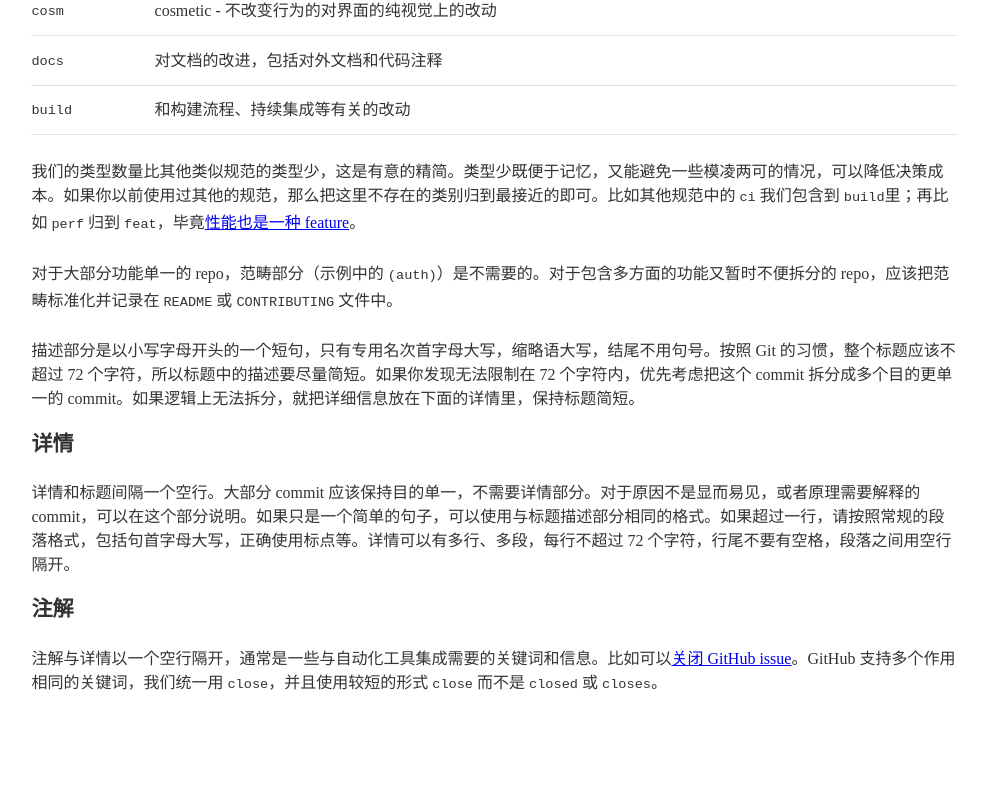
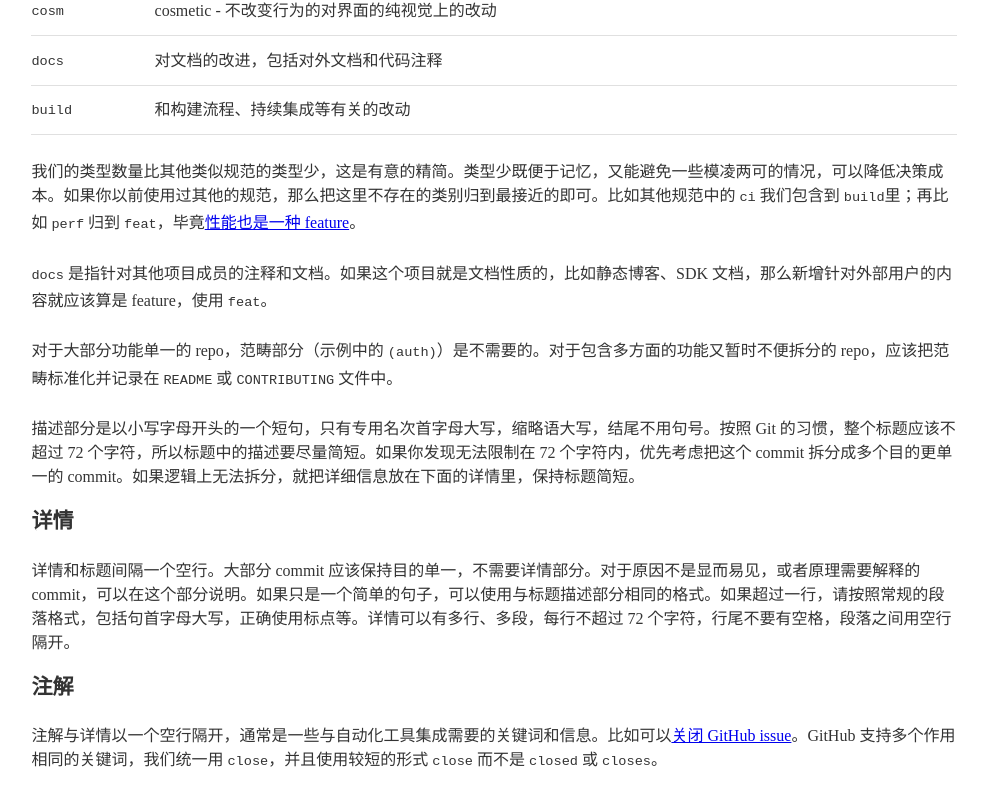
Before and after one commit to leancloud/open, a Gatsby site: page /git-commit-message in a window 1280 px wide. Shown: the part 1464-2270 px from the top of the page, without its empty margins (146-1132 px from the left). Before the commit the page ends 2206 px from the top, so only its background shows below. Built offline with nearby package versions, Linux system fonts and the light colour scheme; Gatsby itself is replaced by a stand-in of ours; some packages are replaced by stand-ins of ours; what typography-theme-moraga would draw is missing.

Commit message:
feat(vcm):  clarify the docs commit type

```diff
--- a/src/pages/git-commit-message.md
+++ b/src/pages/git-commit-message.md
@@ -56,6 +56,8 @@ close #12
 
 我们的类型数量比其他类似规范的类型少，这是有意的精简。类型少既便于记忆，又能避免一些模凌两可的情况，可以降低决策成本。如果你以前使用过其他的规范，那么把这里不存在的类别归到最接近的即可。比如其他规范中的 `ci` 我们包含到 `build`里；再比如 `perf` 归到 `feat`，毕竟[性能也是一种 feature](https://blog.codinghorror.com/performance-is-a-feature/)。
 
+`docs` 是指针对其他项目成员的注释和文档。如果这个项目就是文档性质的，比如静态博客、SDK 文档，那么新增针对外部用户的内容就应该算是 feature，使用 `feat`。
+
 对于大部分功能单一的 repo，范畴部分（示例中的 `(auth)`）是不需要的。对于包含多方面的功能又暂时不便拆分的 repo，应该把范畴标准化并记录在 `README` 或 `CONTRIBUTING` 文件中。
 
 描述部分是以小写字母开头的一个短句，只有专用名次首字母大写，缩略语大写，结尾不用句号。按照 Git 的习惯，整个标题应该不超过 72 个字符，所以标题中的描述要尽量简短。如果你发现无法限制在 72 个字符内，优先考虑把这个 commit 拆分成多个目的更单一的 commit。如果逻辑上无法拆分，就把详细信息放在下面的详情里，保持标题简短。
```
